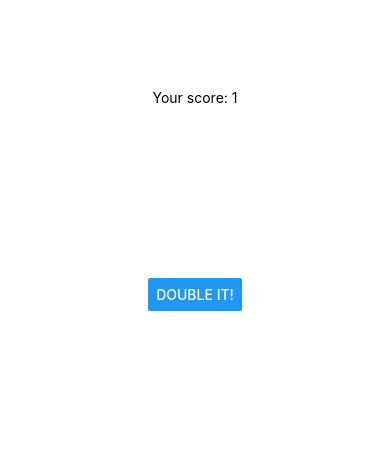
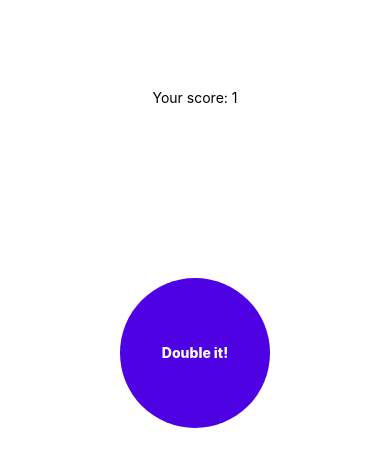
Before and after one commit to AdamMaichrzik/AwesomeProject, a React Native app: screen / in a window 390 px wide. Shown: the top 466 px of the page. Built offline with nearby package versions, Linux system fonts and the light colour scheme.

Commit message:
Switch function to const and make the styles

```diff
--- a/App.js
+++ b/App.js
@@ -1,28 +1,30 @@
 import { StatusBar } from "expo-status-bar";
-import { useState } from "react";
-import { Button, StyleSheet, Text, View, Alert } from "react-native";
+import React, { useState } from "react";
+import { Button, StyleSheet, Text, View, Alert, Pressable } from "react-native";
 import { Colors } from "react-native/Libraries/NewAppScreen";
 
 export default function App() {
-  let score = 1;
+  const [value, setValue] = useState(1);
 
-  function get50percentChanceToSucess() {
+  const get50percentChanceToSucess = () => {
     if (Math.random() < 0.5) {
-      score = score * 2;
+      setValue(value * 2);
     } else {
-      score = 1;
+      setValue(1);
     }
-    console.log(score);
-  }
+    console.log(value);
+  };
 
   return (
     <>
       <View style={styles.container}>
         <View style={styles.scoreBoardView}>
-          <Text>Your score: {score}</Text>
+          <Text style={styles.text}>Your score: {value}</Text>
         </View>
         <View style={styles.doubleItView}>
-          <Button title="double it!" onPress={get50percentChanceToSucess}></Button>
+          <Pressable style={styles.button} onPress={get50percentChanceToSucess}>
+            <Text style={styles.buttonText}>Double it!</Text>
+          </Pressable>
         </View>
       </View>
     </>
@@ -44,4 +46,16 @@ const styles = StyleSheet.create({
   doubleItView: {
     flex: 3,
   },
+  button: {
+    height: 150,
+    width: 150,
+    borderRadius: 150,
+    backgroundColor: "#4e02e4",
+    alignItems: 'center',
+    justifyContent: 'center',
+  },
+  buttonText:{
+    color: "white",
+    fontWeight: 800,
+  }
 });
```
